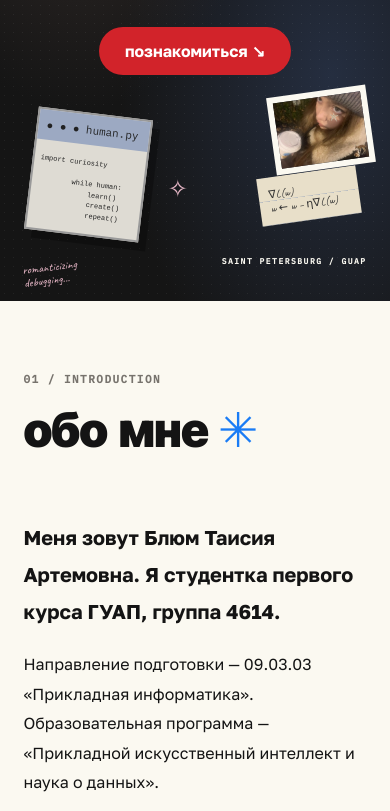
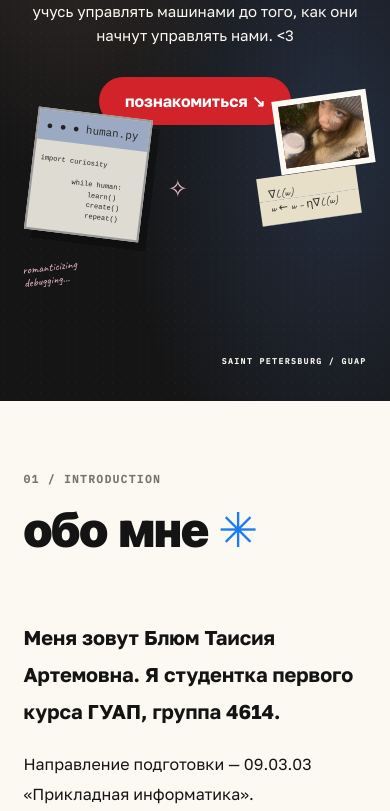
Before and after one commit to tayabbb/taya-portfolio, a plain HTML site: page index.html in a window 390 px wide. Shown: the part 540-1351 px from the top of the page. Drawn offline with nearby package versions, Linux system fonts and the light colour scheme.

Commit message:
Add files via upload

```diff
--- a/index.html
+++ b/index.html
@@ -15,7 +15,7 @@
 <body>
 
     <header class="header">
-        <a class="logo" href="#home">taya blum<span>✳</span></a>
+        <a class="logo" href="#home">taya blum<span>&#x2733;&#xFE0E;</span></a>
 
         <nav>
             <a href="#home">главная</a>
@@ -109,7 +109,7 @@
                 </p>
 
                 <a class="button" href="#about">
-                    познакомиться ↘
+                    познакомиться &#x2198;&#xFE0E;
                 </a>
 
             </div>
--- a/style.css
+++ b/style.css
@@ -1331,3 +1331,47 @@ h1, h2, h3, .logo {
 img[src="img/airalert.jpg"] {
     cursor: zoom-in;
 }
+/* Исправление мобильной версии для Safari */
+
+@media (max-width: 600px) {
+    .hero {
+        min-height: 850px;
+    }
+
+    .code-window {
+        width: 105px;
+        top: auto;
+        bottom: 65px;
+        left: 7%;
+    }
+
+    .glasses {
+        width: 95px;
+        top: auto;
+        bottom: 125px;
+        right: 5%;
+    }
+
+    .formula-paper {
+        width: 100px;
+        top: auto;
+        bottom: 55px;
+        right: 7%;
+    }
+
+    .handwritten {
+        bottom: 15px;
+    }
+
+    .sticky-note {
+        top: 5%;
+    }
+
+    .machine-label {
+        top: 17%;
+    }
+
+    .scrap {
+        pointer-events: none;
+    }
+}
```
